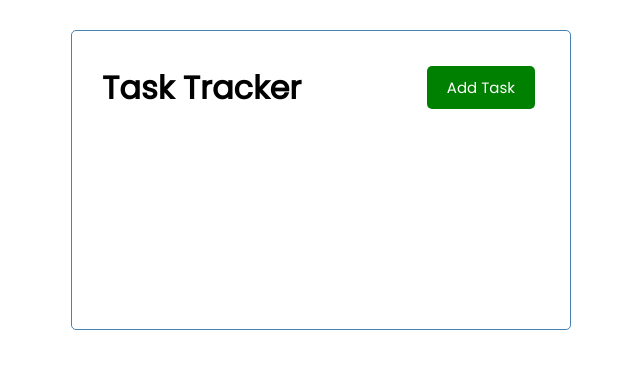
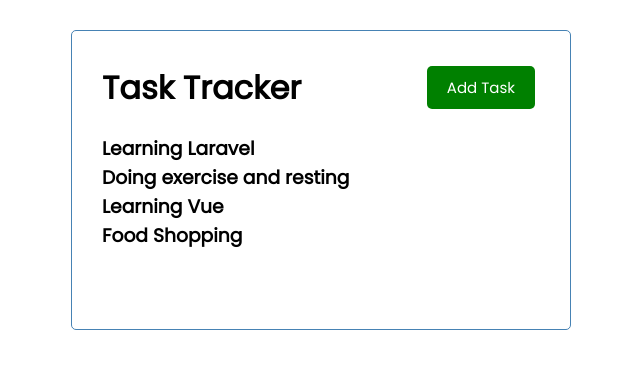
Before and after one commit to PrinceNiyonshuti/itenerary-tracker-vue, a Vue app: page / in a window 1280 px wide. Shown: the top 368 px of the page, without its empty margins (319-959 px from the left). Built offline with nearby package versions, Linux system fonts and the light colour scheme.

Commit message:
added tasks component and passed array props and iterate through them

```diff
--- a/src/App.vue
+++ b/src/App.vue
@@ -2,15 +2,51 @@
 
 <template>
   <div class="container">
-		<Header title="Task Tracker"/>
+    <Header title="Task Tracker" />
+    <Tasks :tasks="tasks"/>
   </div>
 </template>
 <script>
- import Header from './components/Header.vue'
+import Header from "./components/Header.vue";
+import Tasks from "./components/Tasks.vue";
 export default {
   name: "App",
   components: {
     Header,
+    Tasks,
+  },
+  data() {
+    return {
+      tasks: [],
+    };
+  },
+  created() {
+    this.tasks = [
+      {
+        id: 1,
+        text: "Learning Laravel",
+        day: "March 23rd at 2:30pm",
+        reminder: true,
+      },
+      {
+        id: 2,
+        text: "Doing exercise and resting",
+        day: "March 23rd at 1:30pm",
+        reminder: true,
+      },
+      {
+        id: 3,
+        text: "Learning Vue",
+        day: "March 23rd at 5:30pm",
+        reminder: true,
+      },
+      {
+        id: 4,
+        text: "Food Shopping",
+        day: "March 23rd at 12:30pm",
+        reminder: true,
+      },
+    ];
   },
 };
 </script>
--- /dev/null
+++ b/src/components/Tasks.vue
@@ -0,0 +1,13 @@
+<template>
+  <div v-for="task in tasks" :key="task.id">
+    <h3>{{ task.text }}</h3>
+  </div>
+</template>
+<script>
+export default {
+  name: "Tasks",
+  props: {
+    tasks: Array,
+  },
+};
+</script>
```
Lines whose indentation alone changed are shown as unchanged.
